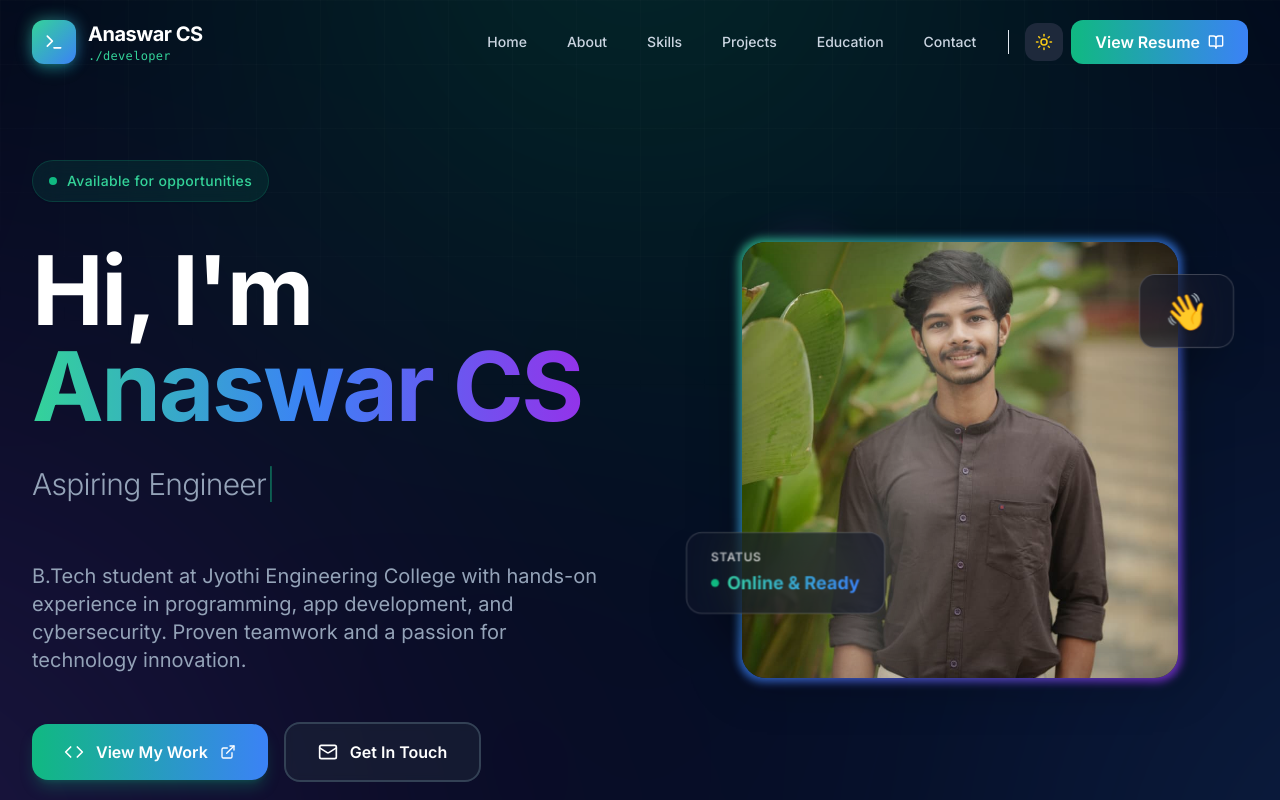
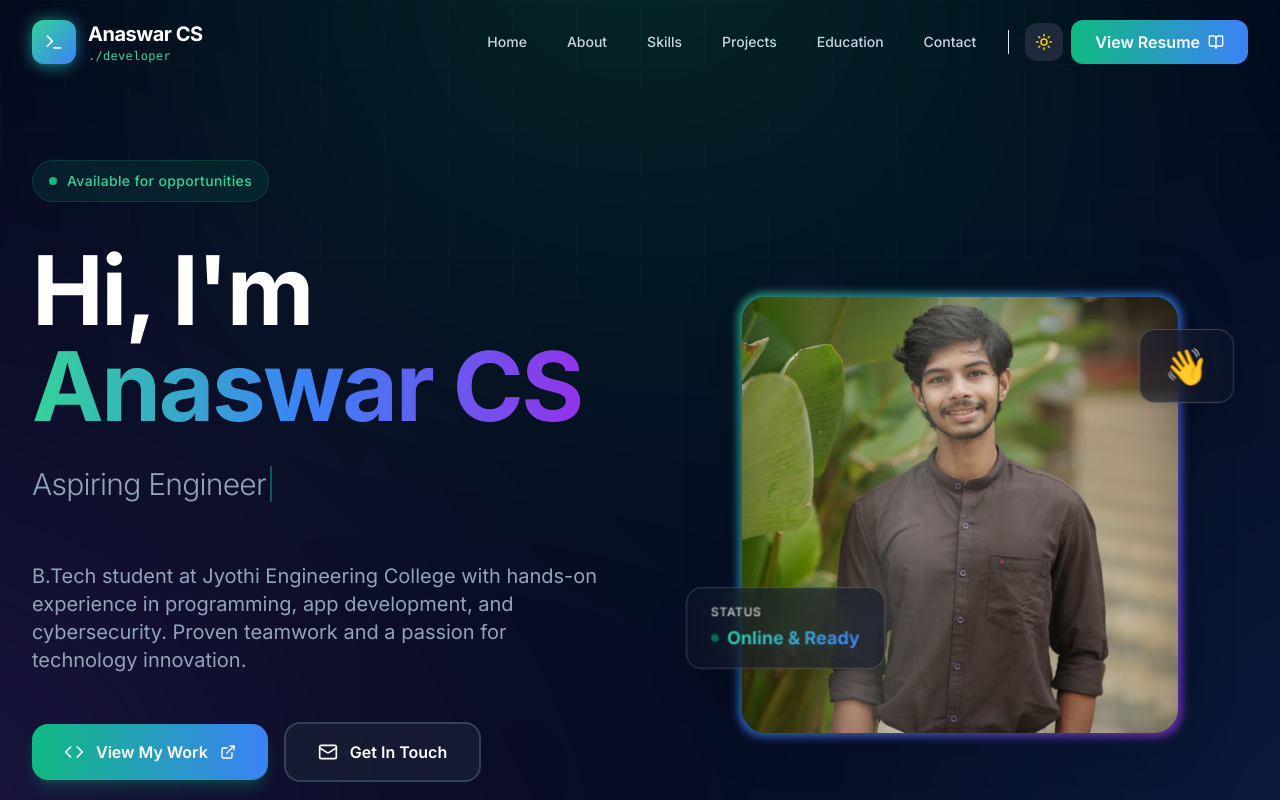
Before and after one commit to Anaswar-CS/portfolio, a React (Create React App) app: page / in a window 1280 px wide. Shown: the top 800 px of the page. Built offline with nearby package versions, Linux system fonts and the light colour scheme.

Commit message:
Change visibility of 3D Greeting element

```diff
--- a/src/App.js
+++ b/src/App.js
@@ -415,7 +415,7 @@ function App() {
             </div>
 
             {/* Visual Element - 3D Greeting */}
-            <div className="hidden lg:block relative z-10 w-full h-full min-h-[500px] flex items-center justify-center">
+            <div className="block relative z-10 w-full h-full min-h-[500px] flex items-center justify-center">
               <Greeting3D darkMode={darkMode} />
             </div>
           </div>
```
